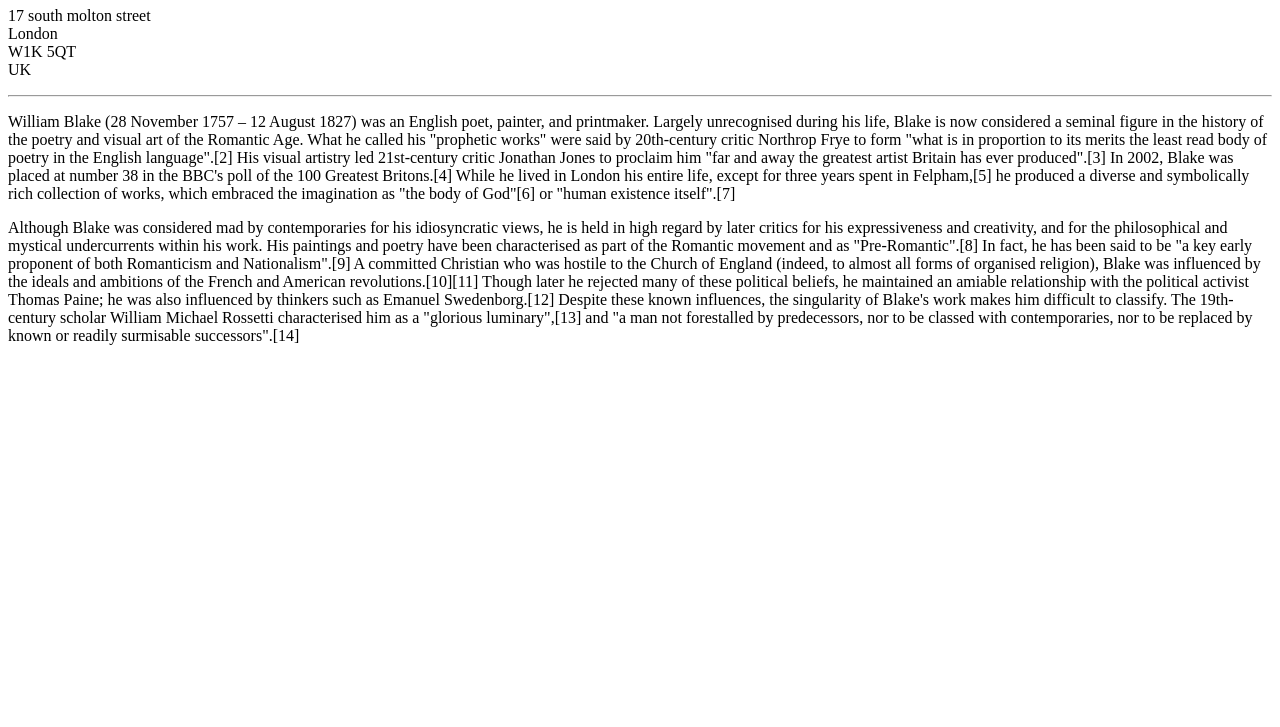
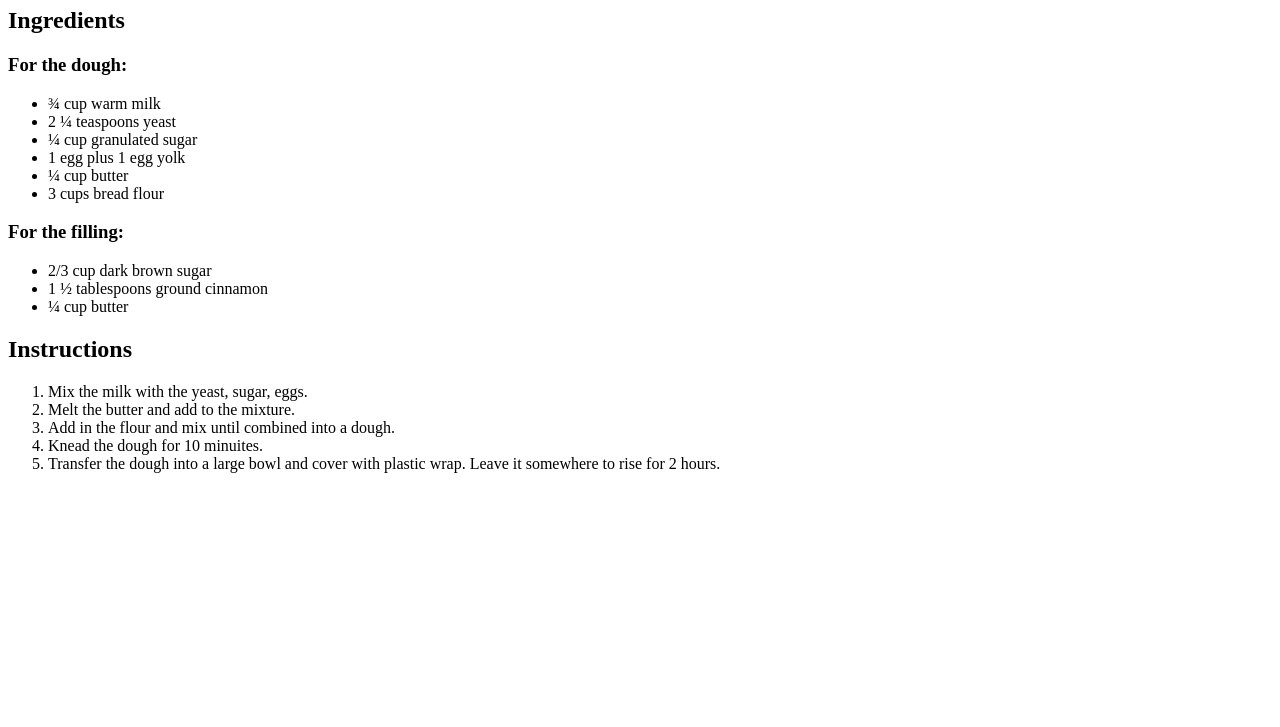
Before and after one commit to caijinghong1468/L-Front, a plain HTML site: page index.html in a window 1280 px wide. Shown: the part 73-800 px from the top of the page. Drawn offline with Linux system fonts and the light colour scheme.

Commit message:
the list element

```diff
--- a/index.html
+++ b/index.html
@@ -6,33 +6,30 @@
     <title>Heading Element</title>
 </head>
 <body>
-    <h1>William Blake</h1>
-        <p>17 south molton street <br>
-            London <br>
-            W1K 5QT <br>
-            UK </p>
-    <hr>
-    <p>William Blake (28 November 1757 – 12 August 1827) was an English poet, painter, and printmaker. Largely unrecognised
-        during his life, Blake is now considered a seminal figure in the history of the poetry and visual art of the Romantic
-        Age. What he called his "prophetic works" were said by 20th-century critic Northrop Frye to form "what is in proportion
-        to its merits the least read body of poetry in the English language".[2] His visual artistry led 21st-century critic
-        Jonathan Jones to proclaim him "far and away the greatest artist Britain has ever produced".[3] In 2002, Blake was
-        placed at number 38 in the BBC's poll of the 100 Greatest Britons.[4] While he lived in London his entire life, except
-        for three years spent in Felpham,[5] he produced a diverse and symbolically rich collection of works, which embraced the
-        imagination as "the body of God"[6] or "human existence itself".[7]
-        </p>
-    <p>
-        Although Blake was considered mad by contemporaries for his idiosyncratic views, he is held in high regard by later
-        critics for his expressiveness and creativity, and for the philosophical and mystical undercurrents within his work. His
-        paintings and poetry have been characterised as part of the Romantic movement and as "Pre-Romantic".[8] In fact, he has
-        been said to be "a key early proponent of both Romanticism and Nationalism".[9] A committed Christian who was hostile to
-        the Church of England (indeed, to almost all forms of organised religion), Blake was influenced by the ideals and
-        ambitions of the French and American revolutions.[10][11] Though later he rejected many of these political beliefs, he
-        maintained an amiable relationship with the political activist Thomas Paine; he was also influenced by thinkers such as
-        Emanuel Swedenborg.[12] Despite these known influences, the singularity of Blake's work makes him difficult to classify.
-        The 19th-century scholar William Michael Rossetti characterised him as a "glorious luminary",[13] and "a man not
-        forestalled by predecessors, nor to be classed with contemporaries, nor to be replaced by known or readily surmisable
-        successors".[14]
-        </p>
+    <h1>Angela's Cinnamon Roll Recipe</h1>
+    <h2>Ingredients</h2>
+    <h3>For the dough:</h3>
+    <ul>
+        <li>¾ cup warm milk </li>
+        <li>2 ¼ teaspoons yeast </li>
+        <li>¼ cup granulated sugar</li>
+        <li>1 egg plus 1 egg yolk</li>
+        <li>¼ cup butter</li>
+        <li>3 cups bread flour</li>
+    </ul>
+    <h3>For the filling:</h3>
+    <ul>
+        <li>2/3 cup dark brown sugar </li>
+        <li>1 ½ tablespoons ground cinnamon</li>
+        <li>¼ cup butter</li>
+    </ul>
+    <h2>Instructions</h2>
+    <ol>
+        <li>Mix the milk with the yeast, sugar, eggs.</li>
+        <li>Melt the butter and add to the mixture.</li>
+        <li>Add in the flour and mix until combined into a dough.</li>
+        <li>Knead the dough for 10 minuites. </li>
+        <li>Transfer the dough into a large bowl and cover with plastic wrap. Leave it somewhere to rise for 2 hours.</li>
+    </ol>
 </body>
 </html>
```
